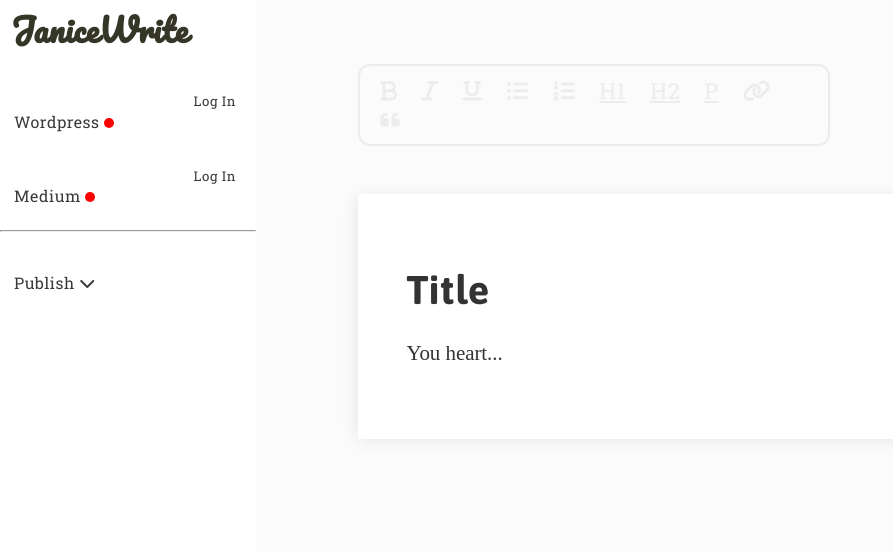
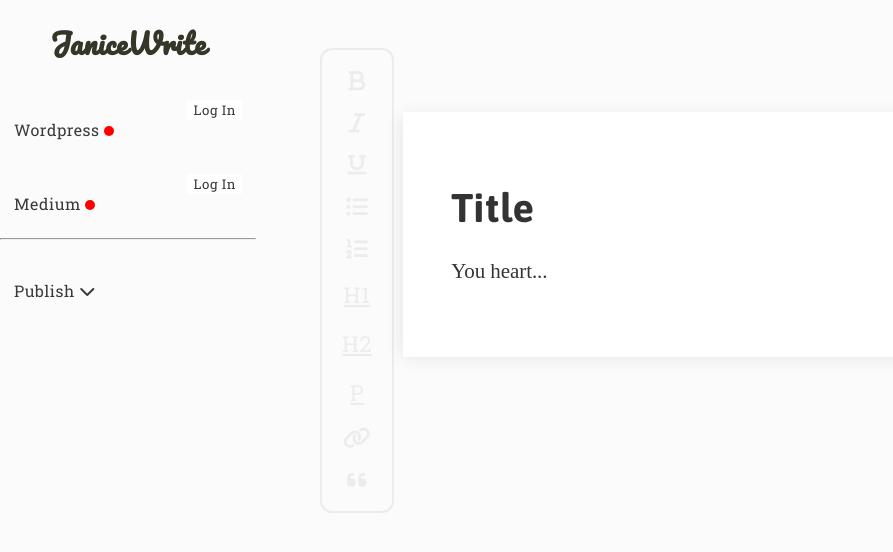
Before and after one commit to cmh3258/janiceapp, a plain HTML site: page index.html in a window 1280 px wide. Shown: the whole page, without its empty margins (0-893 px from the left). Drawn offline with nearby package versions, Linux system fonts and the light colour scheme; a web font is replaced by a local one.

Commit message:
moving toolbar around

```diff
--- a/index.html
+++ b/index.html
@@ -146,49 +146,29 @@
             </div>
             </div>
 
+
+
+
         </div>
 
+    </div>
+
+    <div class="toolbar">
+        <a href="#" data-command='bold'><i class='fa fa-bold'></i></a>
+        <a href="#" data-command='italic'><i class='fa fa-italic'></i></a>
+        <a href="#" data-command='underline'><i class='fa fa-underline'></i></a>
+        <a href="#" data-command='insertUnorderedList'><i class='fa fa-list-ul'></i></a>
+        <a href="#" data-command='insertOrderedList'><i class='fa fa-list-ol'></i></a>
+        <a href="#" data-command='h1'>H1</a>
+        <a href="#" data-command='h2'>H2</a>
+        <a href="#" data-command='p'>P</a>
+        <a href="#" data-command='createlink'><i class='fa fa-link'></i></a>
+        <a href="#" data-command='blockquote'><i class='fa fa-quote-left'></i></a>
     </div>
 
 
         <div class="content-right">
             <div class="contain-writer">
-
-            <div class="toolbar">
-                <!-- <a href="#" data-command='undo'><i class='fa fa-undo'></i></a> -->
-                <!-- <a href="#" data-command='redo'><i class='fa fa-repeat'></i></a> -->
-                <!-- <div class="fore-wrapper"><i class='fa fa-font' style='color:#C96;'></i>
-                    <div class="fore-palette">
-                    </div>
-                </div>
-                <div class="back-wrapper"><i class='fa fa-font' style='background:#C96;'></i>
-                <div class="back-palette">
-                </div> -->
-                <!-- </div> -->
-                <a href="#" data-command='bold'><i class='fa fa-bold'></i></a>
-                <a href="#" data-command='italic'><i class='fa fa-italic'></i></a>
-                <a href="#" data-command='underline'><i class='fa fa-underline'></i></a>
-                <!-- <a href="#" data-command='strikeThrough'><i class='fa fa-strikethrough'></i></a> -->
-                <!-- <a href="#" data-command='justifyLeft'><i class='fa fa-align-left'></i></a>
-                <a href="#" data-command='justifyCenter'><i class='fa fa-align-center'></i></a>
-                <a href="#" data-command='justifyRight'><i class='fa fa-align-right'></i></a>
-                <a href="#" data-command='justifyFull'><i class='fa fa-align-justify'></i></a> -->
-                <!-- <a href="#" data-command='indent'><i class='fa fa-indent'></i></a>
-                <a href="#" data-command='outdent'><i class='fa fa-outdent'></i></a> -->
-                <a href="#" data-command='insertUnorderedList'><i class='fa fa-list-ul'></i></a>
-                <a href="#" data-command='insertOrderedList'><i class='fa fa-list-ol'></i></a>
-                <a href="#" data-command='h1'>H1</a>
-                <a href="#" data-command='h2'>H2</a>
-                <!-- <a href="#" data-command='unlink'><i class='fa fa-unlink'></i></a> -->
-                <!-- <a href="#" data-command='insertimage'><i class='fa fa-image'></i></a> -->
-                <a href="#" data-command='p'>P</a>
-                <a href="#" data-command='createlink'><i class='fa fa-link'></i></a>
-
-                <a href="#" data-command='blockquote'><i class='fa fa-quote-left'></i></a>
-
-                <!-- <a href="#" data-command='subscript'><i class='fa fa-subscript'></i></a>
-                <a href="#" data-command='superscript'><i class='fa fa-superscript'></i></a> -->
-                </div>
 
                 <div id='editor' contenteditable>
                   <h1>Title</h1>
--- a/style.css
+++ b/style.css
@@ -3,6 +3,8 @@ html,body{
     /*height: 100%;
     overflow: hidden;*/
     margin: 0;
+    background: #fbfbfb;
+
 }
 
 h1{
@@ -20,8 +22,10 @@ h1,h2,h3,h4,h5,h6,p,li,a,button{
     color: #353528;
 }
 h1.logo-font{
-    margin-top: 1px;
-    margin-left: 11px;
+    /*margin-top: 1px;
+    margin-left: 11px;*/
+    font-size: 28px;
+    text-align: center;
 }
 
 .unsplash-photo-container{
@@ -55,18 +59,22 @@ h1.logo-font{
 }
 .content-left{
     position: absolute;
-    background: white;
+    /*background: white;*/
+    /*background: #fbfbfb;*/
     width: 20%;
-    display: inline-block;
-    float: left;
+    /*display: inline-block;*/
+    /*float: left;*/
+    left: 0;
+    height: 90vh;
 }
 .content-right{
     position: absolute;
     height: 100vh;
-    background: #fbfbfb;
-    width: 80%;
-    left: 20%;
+    /*background: #fbfbfb;*/
+    width: 70%;
+    left: 28%;
     overflow: scroll;
+    /*background-color: blue;*/
     /*width: 80%;
     display: inline-block;
     background-color: #fbfbfb;
@@ -74,11 +82,10 @@ h1.logo-font{
     overflow-x: hidden;*/
 }
 .contain-writer{
-    width: 80%;
+    width: 90%;
     margin: 0 auto;
     padding: 4em 2em 4em;
-    height: 100%;
-
+    /*height: 100%;*/
 }
 .hidden{
     display: none;
@@ -167,7 +174,11 @@ h1.logo-font{
     padding:10px;
     border: 2px solid #ececec;
     border-radius: 12px;
-    width: 28em;
+    /*width: 28em;*/
+    position: absolute;
+    left: 20em;
+    top: 3em;
+    text-align: center;
 }
 .toolbar a{
     font-size: 22px;
@@ -176,6 +187,7 @@ h1.logo-font{
     cursor: pointer;
     transition: color .2s ease;
     -webkit-transition: color .2s ease;
+    display: block;
 }
 .toolbar a:hover{
     color: #212121;
```
